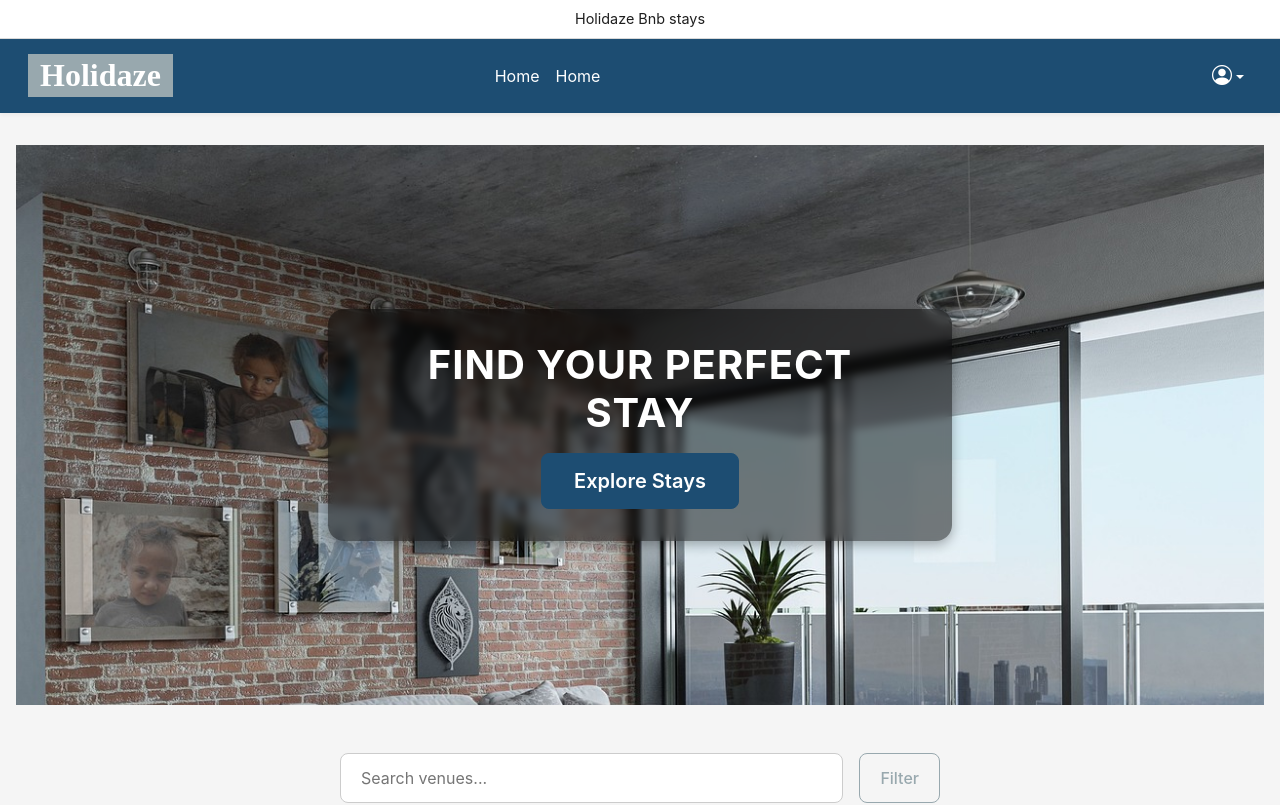
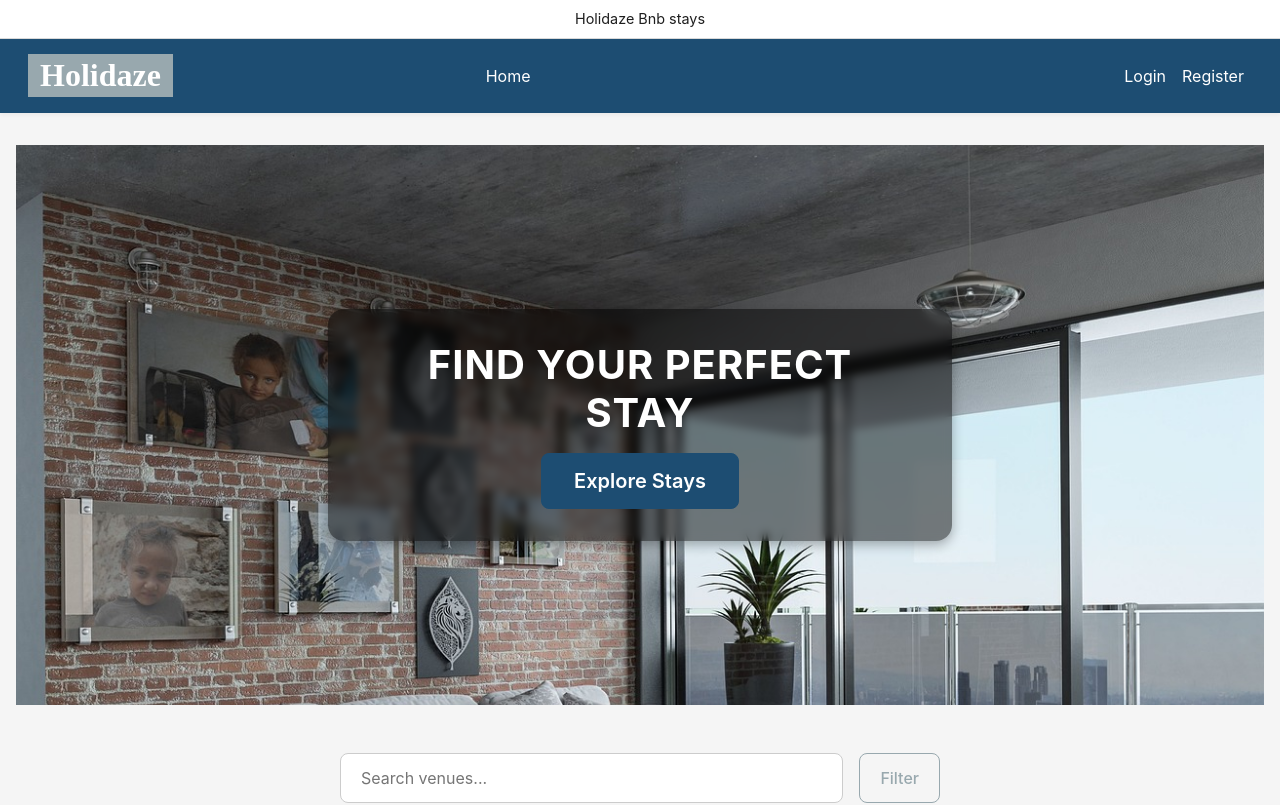
Before and after one commit to fantadiallo/HolidazeSemesterproject, a React (Vite) app: page / in a window 1280 px wide. Shown: the top 805 px of the page. Built offline with nearby package versions, Linux system fonts and the light colour scheme; no server answers.

Commit message:
Update Header component UI and navigation

```diff
--- a/src/components/Header/Header.jsx
+++ b/src/components/Header/Header.jsx
@@ -1,15 +1,21 @@
 import { NavLink } from 'react-router-dom';
+import { isLoggedIn, logout } from '../../utils/storage'; // Adjust path
 import styles from './Header.module.scss';
 
 export default function Header() {
+  const loggedIn = isLoggedIn();
+
+  function handleLogout() {
+    logout();
+    window.location.href = '/'; // Optional: force reload or use navigation
+  }
+
   return (
     <header className={styles.header}>
-      {/* Top Banner */}
       <div className={styles.topbar}>
         <p className="mb-0">Holidaze Bnb stays</p>
       </div>
 
-      {/* Main Navbar */}
       <nav className="navbar navbar-expand-lg px-3">
         <div className="container-fluid">
           <NavLink to="/" className="navbar-brand">
@@ -30,12 +36,10 @@ export default function Header() {
               <li className="nav-item">
                 <NavLink to="/" className="nav-link text-white">Home</NavLink>
               </li>
-              <li className="nav-item">
-                <NavLink to="/" className="nav-link text-white">Home</NavLink>
-              </li>
             </ul>
 
             <ul className="navbar-nav ms-auto">
+              {loggedIn ? (
                 <li className="nav-item dropdown">
                   <a
                     className="nav-link dropdown-toggle text-white"
@@ -58,10 +62,20 @@ export default function Header() {
                       <NavLink className="dropdown-item" to="/venues/create">Create Venue</NavLink>
                     </li>
                     <li>
-                    <button className="dropdown-item">Logout</button>
+                      <button className="dropdown-item" onClick={handleLogout}>Logout</button>
                     </li>
                   </ul>
                 </li>
+              ) : (
+                <>
+                  <li className="nav-item">
+                    <NavLink to="/login" className="nav-link text-white">Login</NavLink>
+                  </li>
+                  <li className="nav-item">
+                    <NavLink to="/register" className="nav-link text-white">Register</NavLink>
+                  </li>
+                </>
+              )}
             </ul>
           </div>
         </div>
```
Lines whose indentation alone changed are shown as unchanged.
